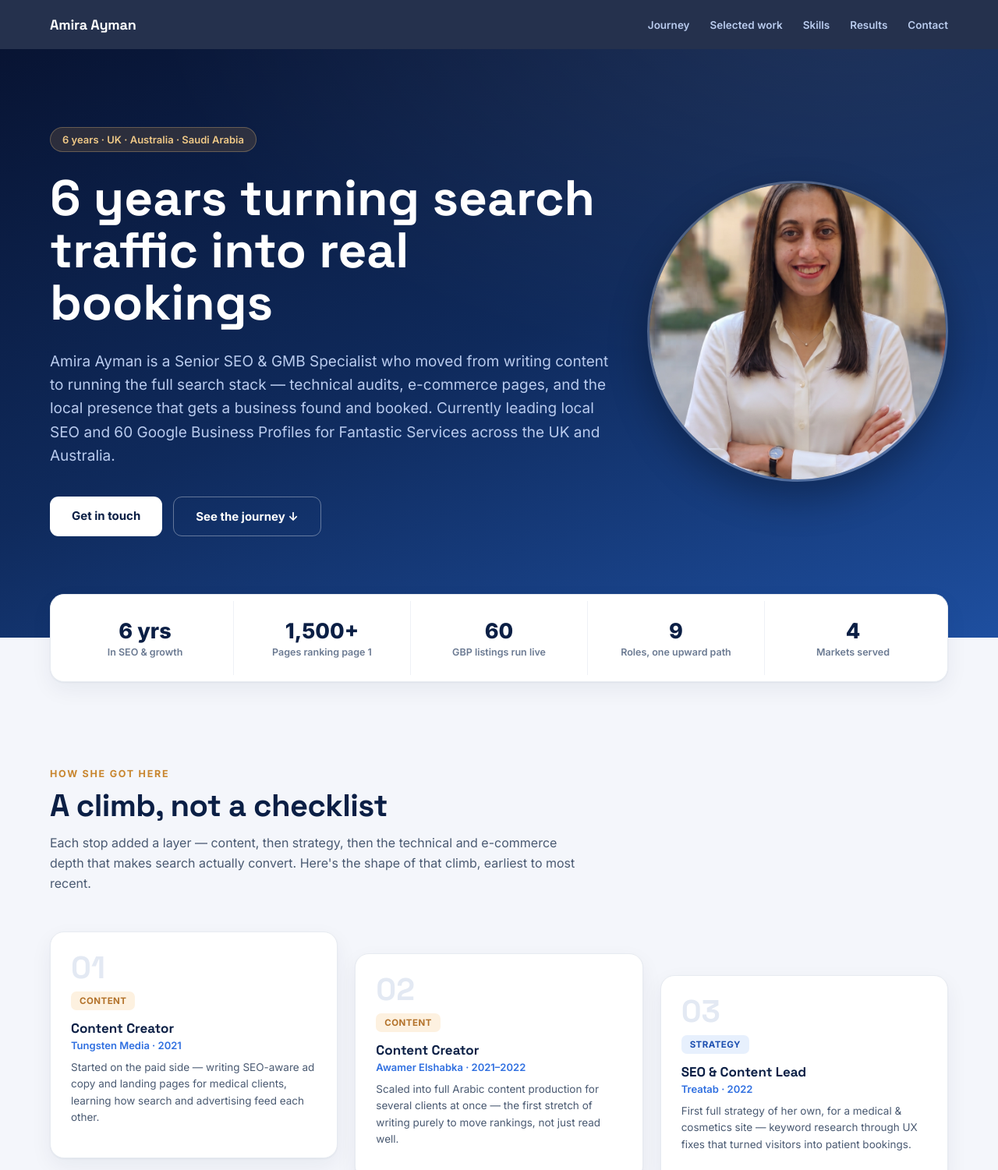
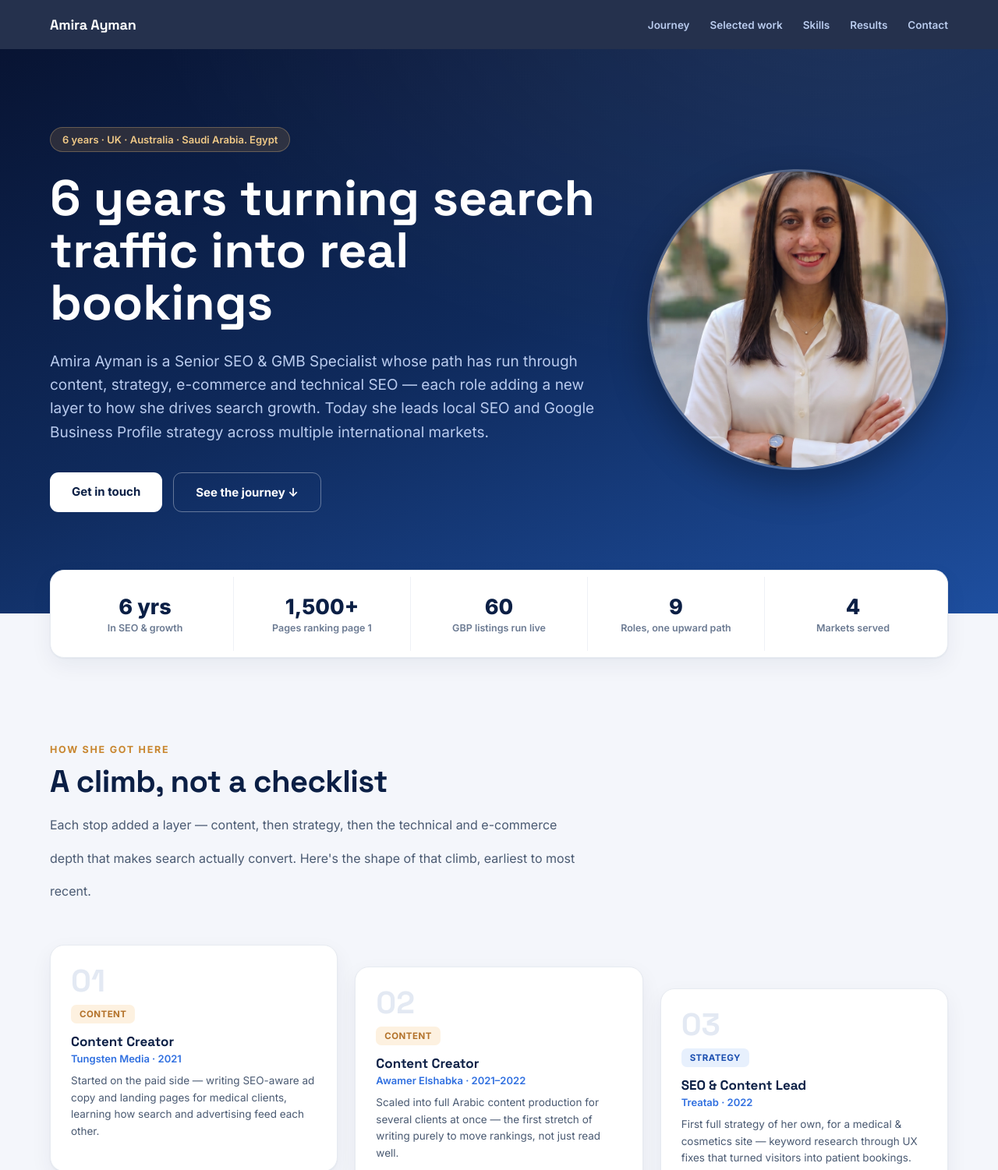
Before and after one commit to amiraayman/amira-ayman-portfolio, a plain HTML site: page index.html in a window 1280 px wide. Shown: the top 1501 px of the page at 78% size. Drawn offline with Linux system fonts and the light colour scheme.

Commit message:
Update index.html

```diff
--- a/index.html
+++ b/index.html
@@ -42,9 +42,9 @@
   <header style="width:100%; box-sizing:border-box; padding:100px clamp(24px,5vw,96px) 130px; background:radial-gradient(ellipse 900px 500px at 85% -10%, rgba(255,255,255,.08), transparent), linear-gradient(160deg,#081433 0%,#0F2A5C 50%,#1E4FA0 100%); position:relative;">
     <div style="display:flex; align-items:center; justify-content:space-between; gap:40px; flex-wrap:wrap;">
       <div style="display:flex; flex-direction:column; gap:26px; max-width:720px; flex:1 1 480px;">
-        <span class="pill" style="background:rgba(201,138,55,.18); color:#F0C987; width:fit-content; border:1px solid rgba(240,201,135,.3);">6 years · UK · Australia · Saudi Arabia</span>
+        <span class="pill" style="background:rgba(201,138,55,.18); color:#F0C987; width:fit-content; border:1px solid rgba(240,201,135,.3);">6 years · UK · Australia · Saudi Arabia. Egypt</span>
         <h1 style="color:#fff; font-size:clamp(38px,5.4vw,64px); font-weight:800; line-height:1.05;">6 years turning search traffic into real bookings</h1>
-        <p style="color:#B9CBEE; font-size:19px; line-height:1.6; margin:0;">Amira Ayman is a Senior SEO &amp; GMB Specialist who moved from writing content to running the full search stack — technical audits, e-commerce pages, and the local presence that gets a business found and booked. Currently leading local SEO and 60 Google Business Profiles for Fantastic Services across the UK and Australia.</p>
+        <p style="color:#B9CBEE; font-size:19px; line-height:1.6; margin:0;">Amira Ayman is a Senior SEO & GMB Specialist whose path has run through content, strategy, e-commerce and technical SEO — each role adding a new layer to how she drives search growth. Today she leads local SEO and Google Business Profile strategy across multiple international markets.</p>
         <div style="display:flex; flex-wrap:wrap; gap:14px; margin-top:10px;">
           <a href="mailto:amiraaymanabdelsamee@gmail.com" style="background:#fff; color:#0B1F45; padding:15px 28px; border-radius:11px; font-weight:700; font-size:15px;">Get in touch</a>
           <a href="#journey" style="background:transparent; color:#fff; border:1px solid rgba(255,255,255,.35); padding:15px 28px; border-radius:11px; font-weight:700; font-size:15px;">See the journey ↓</a>
@@ -72,7 +72,7 @@
     <div style="display:flex; flex-direction:column; gap:12px; max-width:680px;">
       <span class="eyebrow">How she got here</span>
       <h2 class="section-title">A climb, not a checklist</h2>
-      <p style="color:#4A5A72; font-size:16px; line-height:1.65; margin:0;">Each stop added a layer — content, then strategy, then the technical and e-commerce depth that makes search actually convert. Here's the shape of that climb, earliest to most recent.</p>
+      <p style="color:#4A5A72; font-size:16px; line-height:2.65; margin:0;">Each stop added a layer — content, then strategy, then the technical and e-commerce depth that makes search actually convert. Here's the shape of that climb, earliest to most recent.</p>
     </div>
 
     <div style="display:grid; grid-template-columns:repeat(3,1fr); gap:22px;">
```
